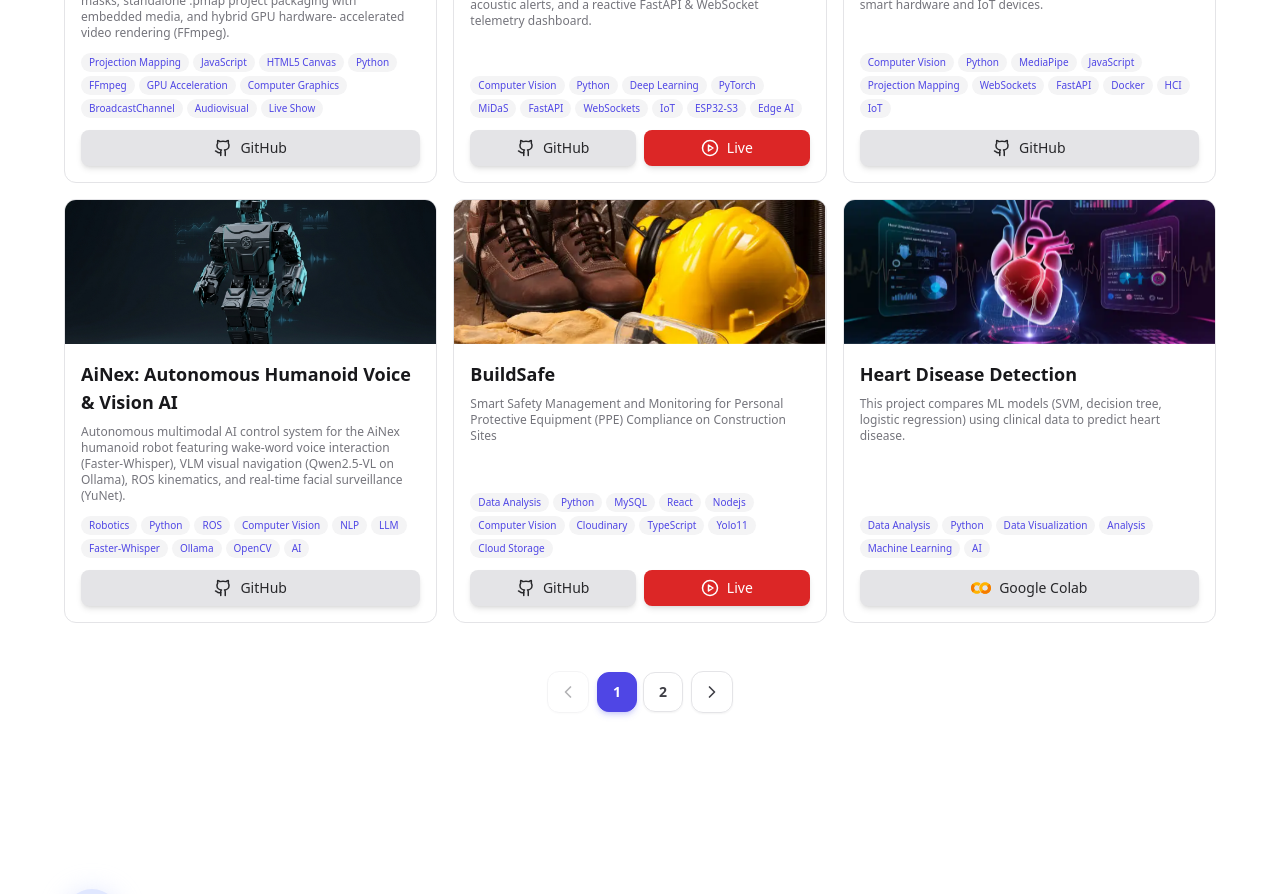
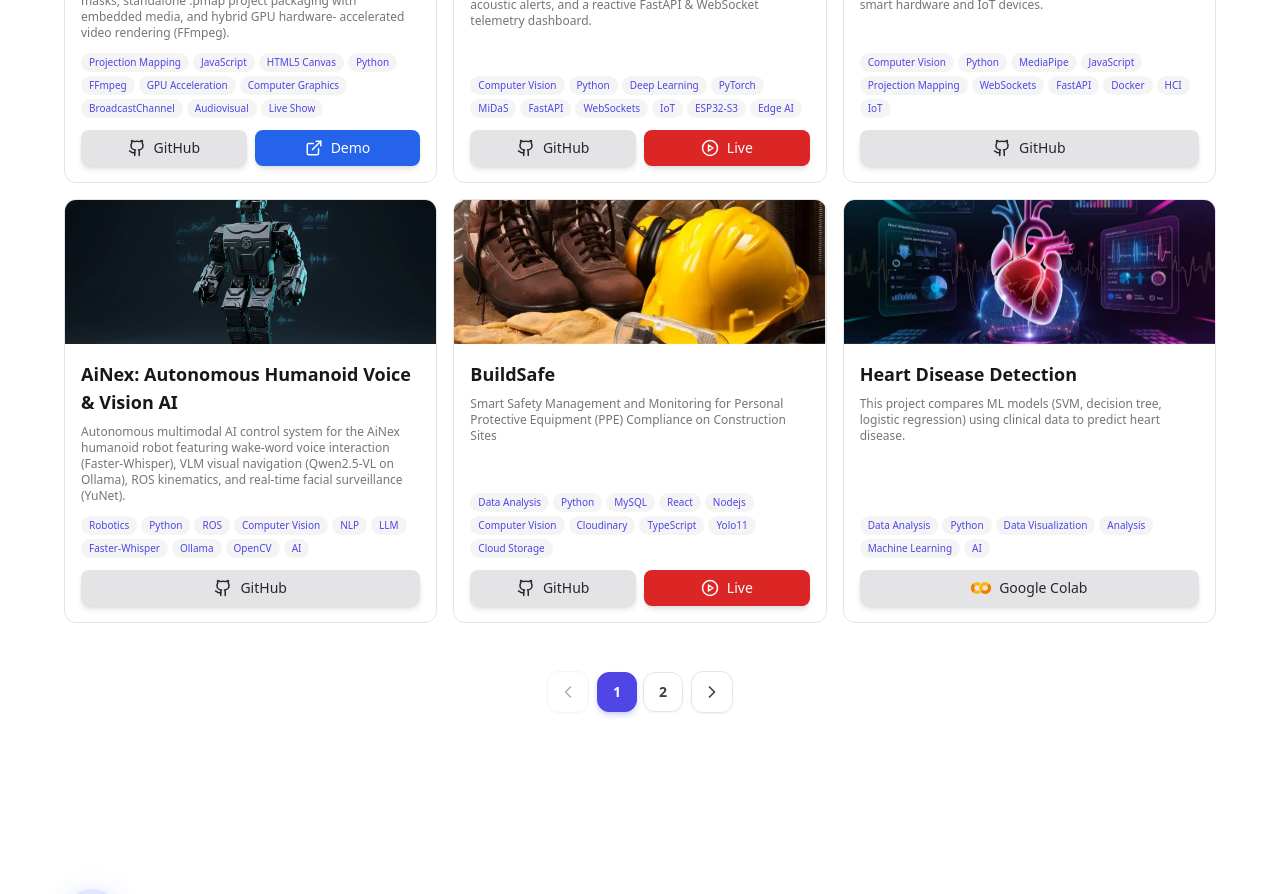
Before and after one commit to jhanhrndz/jhandev-portfolio, a React (Vite) app: page / in a window 1280 px wide. Shown: the part 3980-4874 px from the top of the page. Built offline with nearby package versions, Linux system fonts and the light colour scheme.

Commit message:
chore: add link demo for projection mapper

```diff
--- a/src/data/ProjectsData.js
+++ b/src/data/ProjectsData.js
@@ -17,6 +17,7 @@ export const projects = [
     tags: ["Projection Mapping", "JavaScript", "HTML5 Canvas", "Python", "FFmpeg", "GPU Acceleration", "Computer Graphics", "BroadcastChannel", "Audiovisual", "Live Show"],
     platforms: [
       { type: "github", url: "https://github.com/jhanhrndz/projection-mapper" },
+      { type: "demo", url: "https://projection-mapper-demo.vercel.app/" },
     ],
   },
   {
```
